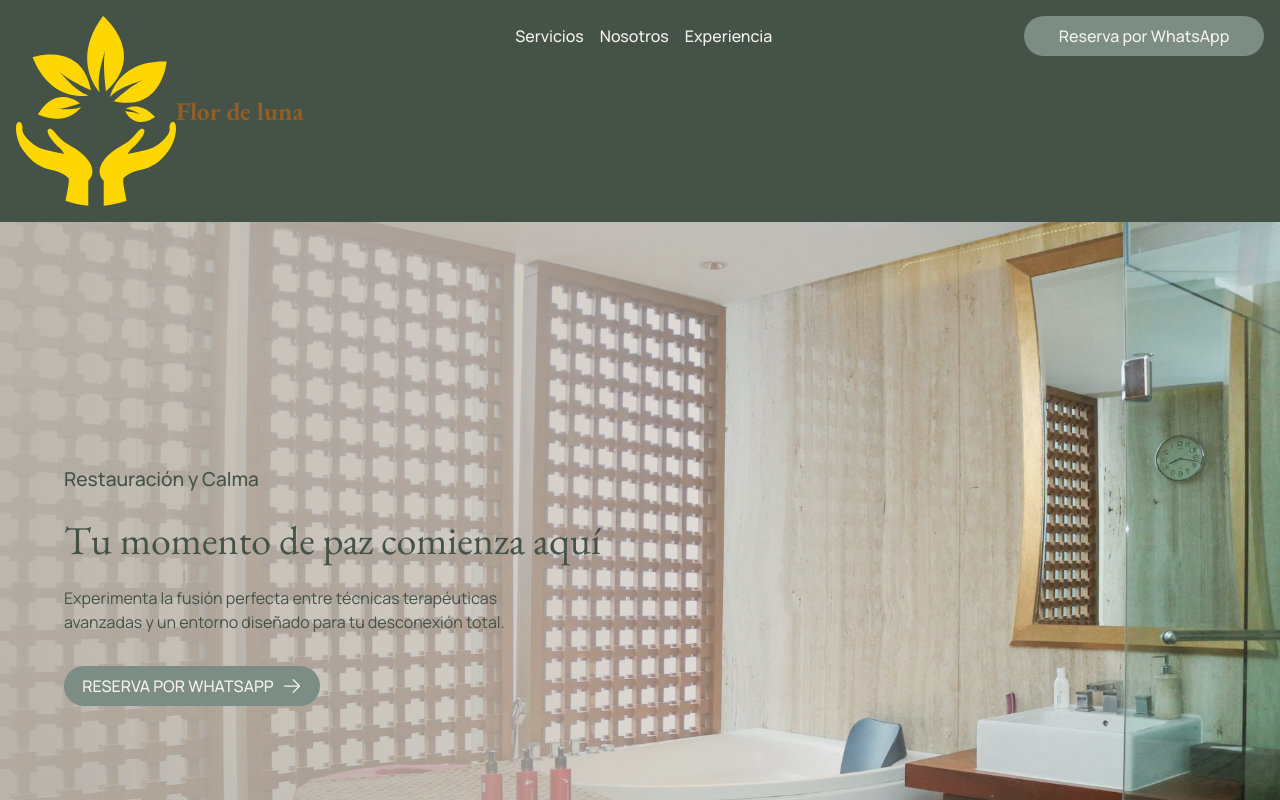
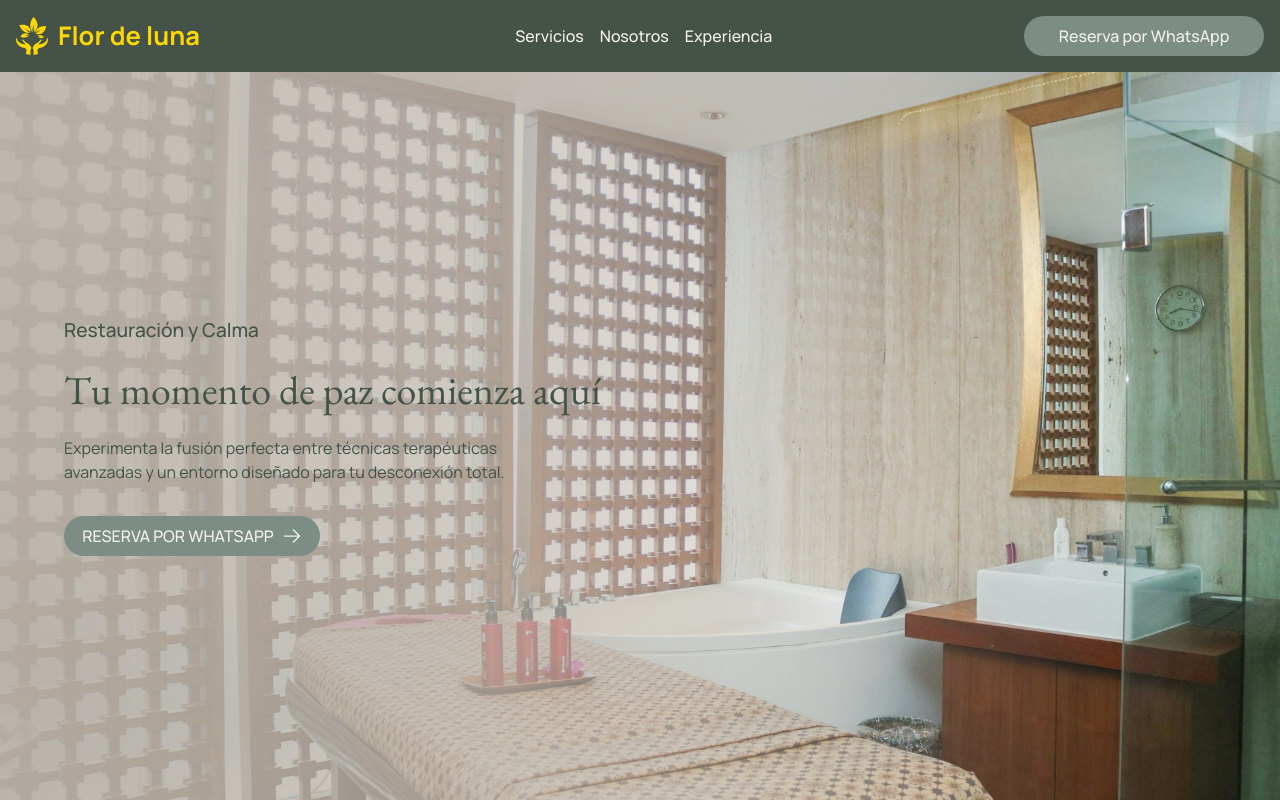
Before and after one commit to josealmz1921/holistica, a Next.js app: page / in a window 1280 px wide. Shown: the top 800 px of the page. Built offline with nearby package versions, Linux system fonts and the light colour scheme; no server answers; the database is empty.

Commit message:
fix: header styles

```diff
--- a/src/components/Header/header.module.css
+++ b/src/components/Header/header.module.css
@@ -9,6 +9,7 @@
     display: flex;
     flex-direction: row;
     align-items: center;
+    gap: 10px;
     font-family: var(--font-heading);
     color: var(--color-primary);
     font-size: 1.5rem;
@@ -16,8 +17,8 @@
 }
 
 .titleName {
-    color: #905e26;
-    font-family: var(--font-heading);
+    color: #FFD700;
+    font-family: var(--font-body);
     font-size: 1.6rem;
 }
 
@@ -93,6 +94,10 @@
         grid-template-columns: 2fr 1fr;
     }
 
+    .titleName {
+        display: none;
+    }
+
     .menuButton {
         display: block;
     }
--- a/src/components/Header/header.tsx
+++ b/src/components/Header/header.tsx
@@ -34,8 +34,8 @@ const Header = () => {
     return (
         <header className={classes.root}>
             <p className={classes.title}>
-                <MiniLogo className="w-40" />
-                <p className={classes.titleName}>Flor de luna</p>
+                <MiniLogo className="w-8" />
+                <span className={classes.titleName}>Flor de luna</span>
             </p>
             <nav className={classes.nav}>
                 {
```
